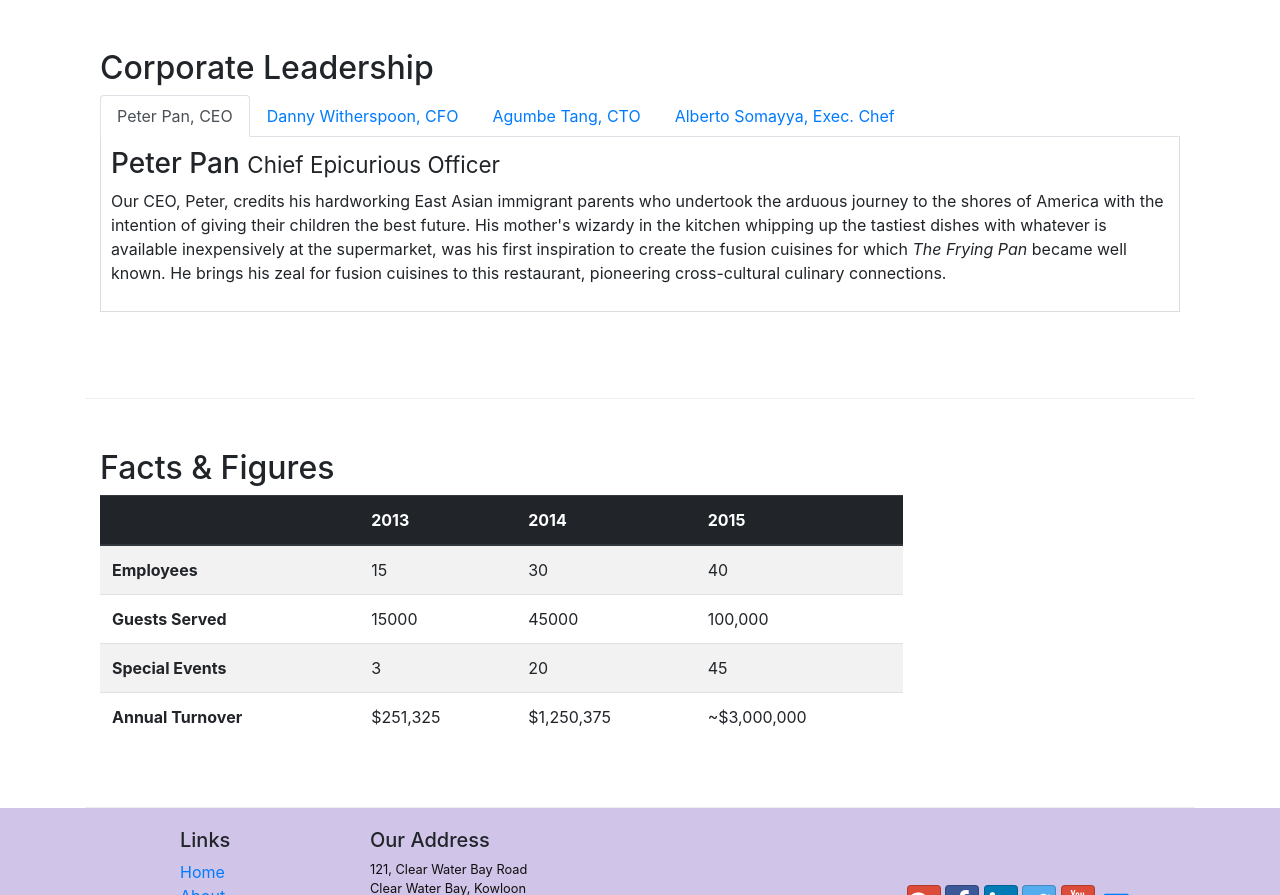
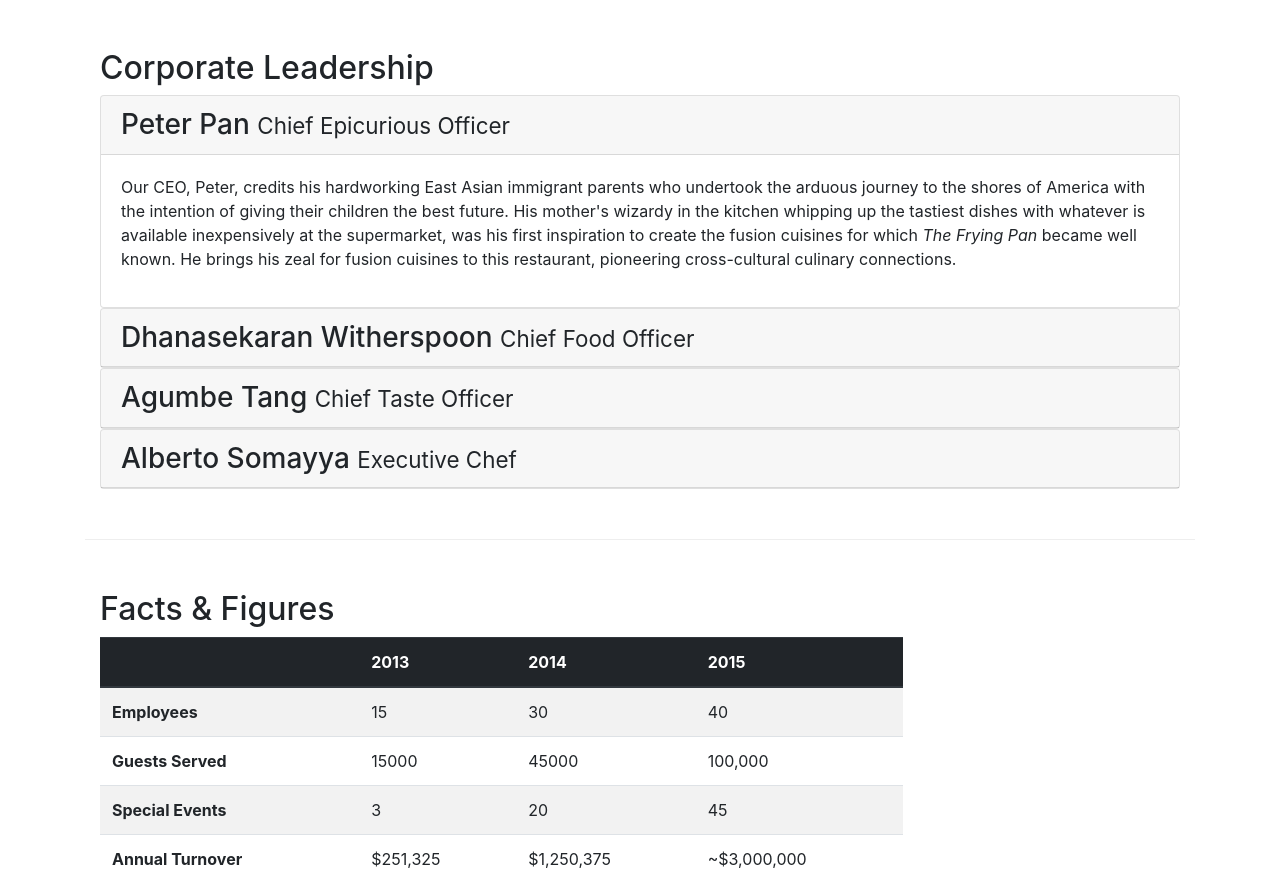
Before and after one commit to Marta-mART/Marta-mART.github.io, a website: page aboutus.html in a window 1280 px wide. Shown: the part 978-1873 px from the top of the page. Drawn offline with nearby package versions, Linux system fonts and the light colour scheme.

Commit message:
Accordion

```diff
--- a/aboutus.html
+++ b/aboutus.html
@@ -104,45 +104,67 @@
             <div class="col">
                 <h2>Corporate Leadership</h2>
 
-                <ul class="nav nav-tabs">
-                    <li class="nav-item">
-                        <a class="nav-link active" href="#peter" role="tab" data-toggle="tab">Peter Pan, CEO</a>
-                    </li>
-                </li>
-                <li class="nav-item">
-                  <a class="nav-link" href="#danny" role="tab"
-                    data-toggle="tab">Danny Witherspoon, CFO</a>
-                </li>
-                <li class="nav-item">
-                  <a class="nav-link" href="#agumbe"role="tab"
-                    data-toggle="tab">Agumbe Tang, CTO</a>
-                </li>
-                <li class="nav-item">
-                  <a class="nav-link" href="#alberto" role="tab"
-                    data-toggle="tab">Alberto Somayya, Exec. Chef</a>
-                </li>
-                </ul>
 
-                <div class="tab-content">
-                    <div role="tabpanel" class="tab-pane fade show active" id="peter">
-                            <h3>Peter Pan <small>Chief Epicurious Officer</small></h3>
-                            <p class="d-none d-sm-block">Our CEO, Peter, credits his hardworking East Asian immigrant parents who undertook the arduous journey to the shores of America with the intention of giving their children the best future. His mother's wizardy in the kitchen whipping up the tastiest dishes with whatever is available inexpensively at the supermarket, was his first inspiration to create the fusion cuisines for which <em>The Frying Pan</em> became well known. He brings his zeal for fusion cuisines to this restaurant, pioneering cross-cultural culinary connections.</p>
+
+                <div id="accordion">
+                    <div class="card">
+                        <div class="card-header" role="tab" id="peterhead">
+                                <h3 class="mb-0">
+                                    <a data-toggle="collapse" data-target="#peter">
+                                        Peter Pan <small>Chief Epicurious Officer</small></h3>
+                                    </a>
+                        </div>
+                            <div role="tabpanel" class="collapse show" id="peter" data-parent="#accordion">
+                                    <div class="card-body">
+                                            <p class="d-none d-sm-block">Our CEO, Peter, credits his hardworking East Asian immigrant parents who undertook the arduous journey to the shores of America with the intention of giving their children the best future. His mother's wizardy in the kitchen whipping up the tastiest dishes with whatever is available inexpensively at the supermarket, was his first inspiration to create the fusion cuisines for which <em>The Frying Pan</em> became well known. He brings his zeal for fusion cuisines to this restaurant, pioneering cross-cultural culinary connections.</p>
+                                    </div>
+
+                            </div>
                     </div>
 
-                    <div role="tabpanel" class="tab-pane fade" id="danny">
-                        <h3>Dhanasekaran Witherspoon <small>Chief Food Officer</small></h3>
-                        <p class="d-none d-sm-block">Our CFO, Danny, as he is affectionately referred to by his colleagues, comes from a long established family tradition in farming and produce. His experiences growing up on a farm in the Australian outback gave him great appreciation for varieties of food sources. As he puts it in his own words, <em>Everything that runs, wins, and everything that stays, pays!</em></p>
+                    <div class="card">
+                            <div class="card-header" role="tab" id="dannyhead">
+                            <h3 class="mb-0">
+                                <a class="collapsed" data-toggle="collapse" data-target="#danny">
+                                Dhanasekaran Witherspoon <small>Chief Food Officer</small>
+                                </a>
+                            </h3>
+                        </div>
+                        <div class="collapse" id="danny" data-parent="#accordion">
+                            <div class="card-body">
+                                <p class="d-none d-sm-block">Our CFO, Danny, as he is affectionately referred to by his colleagues, comes from a long established family tradition in farming and produce. His experiences growing up on a farm in the Australian outback gave him great appreciation for varieties of food sources. As he puts it in his own words, <em>Everything that runs, wins, and everything that stays, pays!</em></p>
+                            </div>
+                        </div>
+                    </div>
+                    <div class="card">
+                            <div class="card-header" role="tab" id="agumbehead">
+                            <h3 class="mb-0">
+                                <a class="collapsed" data-toggle="collapse" data-target="#agumbe">
+                                Agumbe Tang <small>Chief Taste Officer</small>
+                                </a>
+                            </h3>
+                        </div>
+                        <div class="collapse" id="agumbe" data-parent="#accordion">
+                            <div class="card-body">
+                                <p class="d-none d-sm-block">Blessed with the most discerning gustatory sense, Agumbe, our CTO, personally ensures that every dish that we serve meets his exacting tastes. Our chefs dread the tongue lashing that ensues if their dish does not meet his exacting standards. He lives by his motto, <em>You click only if you survive my lick.</em></p>
+                            </div>
+                        </div>
+                    </div>
+                    <div class="card">
+                            <div class="card-header" role="tab" id="albertohead">
+                            <h3 class="mb-0">
+                                <a class="collapsed" data-toggle="collapse" data-target="#alberto">
+                                Alberto Somayya <small>Executive Chef</small>
+                                </a>
+                            </h3>
+                        </div>
+                        <div class="collapse" id="alberto" data-parent="#accordion">
+                            <div class="card-body">
+                                <p class="d-none d-sm-block">Award winning three-star Michelin chef with wide International experience having worked closely with whos-who in the culinary world, he specializes in creating mouthwatering Indo-Italian fusion experiences. He says, <em>Put together the cuisines from the two craziest cultures, and you get a winning hit! Amma Mia!</em></em></p>
+                            </div>
+                        </div>
                     </div>
 
-                    <div role="tabpanel" class="tab-pane fade" id="agumbe">
-                        <h3>Agumbe Tang <small>Chief Taste Officer</small></h3>
-                        <p class="d-none d-sm-block">Blessed with the most discerning gustatory sense, Agumbe, our CTO, personally ensures that every dish that we serve meets his exacting tastes. Our chefs dread the tongue lashing that ensues if their dish does not meet his exacting standards. He lives by his motto, <em>You click only if you survive my lick.</em></p>
-                    </div>
-
-                    <div role="tabpanel" class="tab-pane fade" id="alberto">
-                        <h3>Alberto Somayya <small>Executive Chef</small></h3>
-                        <p class="d-none d-sm-block">Award winning three-star Michelin chef with wide International experience having worked closely with whos-who in the culinary world, he specializes in creating mouthwatering Indo-Italian fusion experiences. He says, <em>Put together the cuisines from the two craziest cultures, and you get a winning hit! Amma Mia!</em></p>
-                    </div>
                 </div>
 
             </div>
```
Also changed, not shown: 1 other file.
